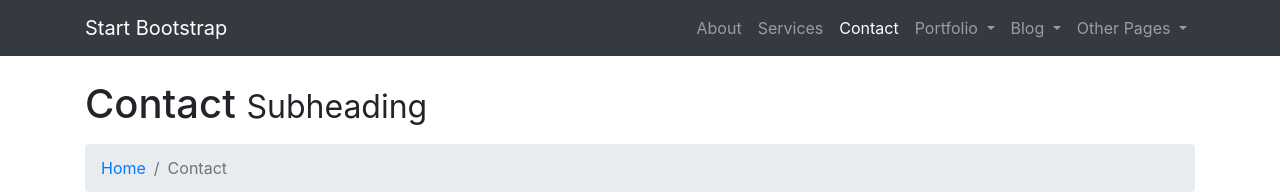
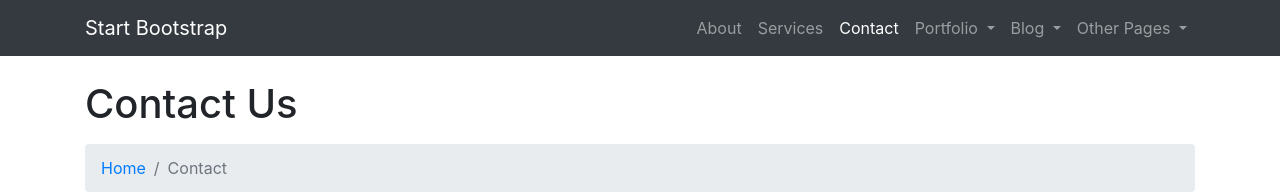
Before and after one commit to jesidhn97/Horizons, a website: page contact.html in a window 1280 px wide. Shown: the top 192 px of the page. Drawn offline with Linux system fonts and the light colour scheme.

Commit message:
Contact Us- Change Title Heading

```diff
--- a/contact.html
+++ b/contact.html
@@ -81,9 +81,8 @@
   <div class="container">
 
     <!-- Page Heading/Breadcrumbs -->
-    <h1 class="mt-4 mb-3">Contact
-      <small>Subheading</small>
-    </h1>
+    <h1 class="mt-4 mb-3">Contact Us
+        </h1>
 
     <ol class="breadcrumb">
       <li class="breadcrumb-item">
```
